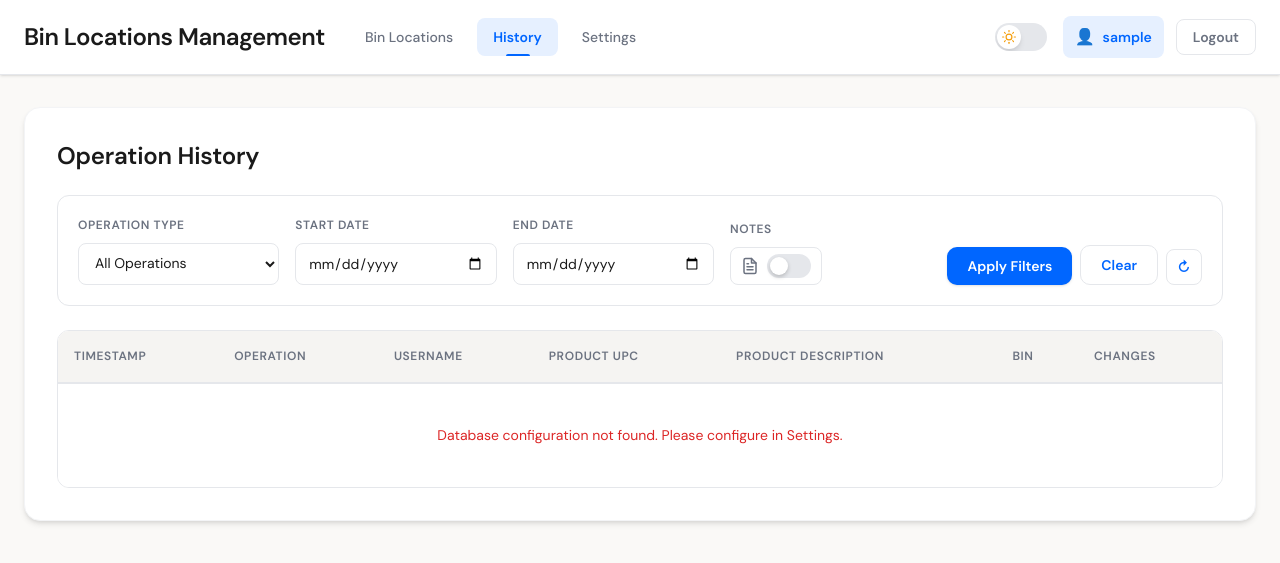
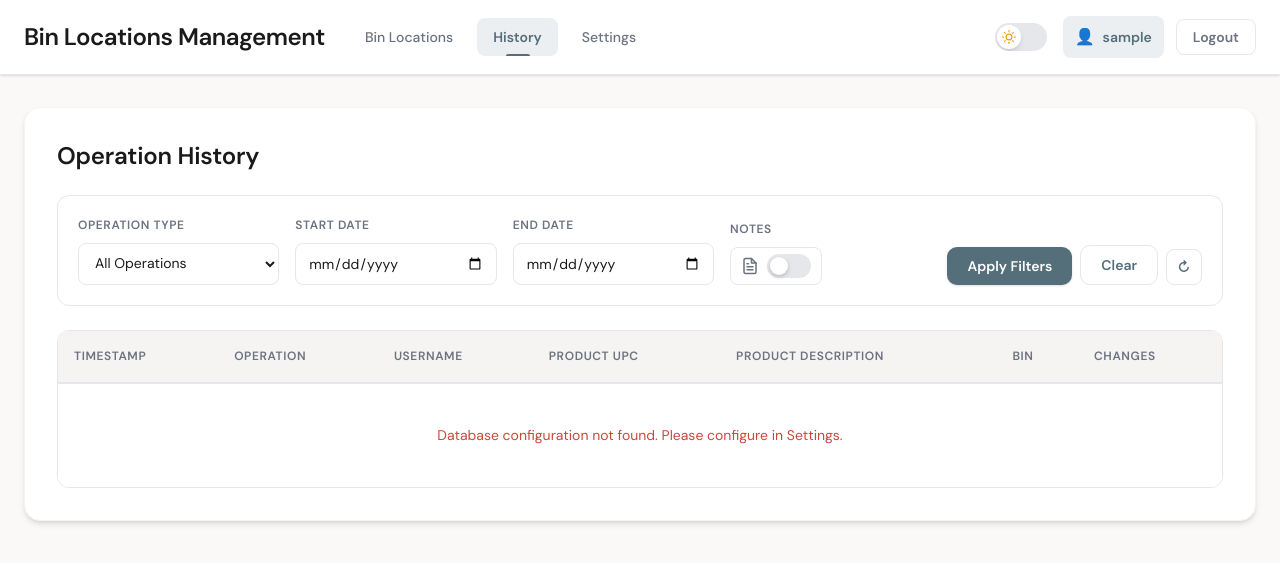
Before and after one commit to ruolez/bin-locations, a Flask app: page /history in a window 1280 px wide. Shown: the top 563 px of the page. Run offline with Flask 3, Linux system fonts and the light colour scheme; the visitor is signed in with stand-in values (Sample User, id 1); data that the repository does not hold is empty.

Commit message:
feat: implement slate-cyan professional palette for light mode
Complete visual consistency between light and dark modes:

Light Mode Colors:
- Primary: #546e7a (slate blue-gray) - industrial professionalism
- Success: #00897b (rich teal) - warehouse-appropriate
- Error: #c64a3a (terracotta-red) - serious, earthy
- Warning: #f9a825 (honey gold) - warm, visible
- Info: #1e88e5 (steel blue) - vibrant, clear
- Focus: #546e7a (slate) - consistent with primary

Benefits:
- Perfect consistency with dark mode color families
- Same color meanings across both themes
- Reduces cognitive load for users switching modes
- Professional industrial aesthetic
- Unique brand identity (not generic blue)
- WCAG AAA accessibility maintained

Both light and dark modes now use the Slate-Cyan Professional palette,
optimized for warehouse/logistics environments with extended viewing comfort.

🤖 Generated with Claude Code (https://claude.com/claude-code)

Co-Authored-By: Claude <noreply@anthropic.com>

```diff
--- a/app/static/css/style.css
+++ b/app/static/css/style.css
@@ -12,13 +12,13 @@
    ============================================================================ */
 
 :root {
-  /* Light Theme - 2025 Enterprise Professional Palette */
-
-  /* Primary Brand Colors - Blue palette for trust and professionalism */
-  --primary: #0066ff;
-  --primary-hover: #0052cc;
-  --primary-light: #e6f0ff;
-  --primary-dark: #003d99;
+  /* Light Theme - 2025 Slate-Cyan Professional Palette */
+
+  /* Primary Brand Colors - Slate blue-gray for industrial professionalism */
+  --primary: #546e7a;
+  --primary-hover: #455a64;
+  --primary-light: #eceff1;
+  --primary-dark: #37474f;
 
   /* Backgrounds - Warm off-white for reduced eye strain */
   --background: #faf9f7;
@@ -38,22 +38,22 @@
   --outline-light: #f3f4f6;
   --outline-hover: #d1d5db;
 
-  /* Semantic Colors - Optimized for light backgrounds */
-  --error: #dc2626;
-  --error-light: #fef2f2;
-  --error-hover: #b91c1c;
-  --success: #059669;
-  --success-light: #ecfdf5;
-  --success-hover: #047857;
-  --warning: #f59e0b;
-  --warning-light: #fffbeb;
-  --warning-hover: #d97706;
-  --info: #0284c7;
-  --info-light: #f0f9ff;
-
-  /* Focus Indicators - High contrast for keyboard navigation */
-  --focus: #0066ff;
-  --focus-ring: 0 0 0 3px rgba(0, 102, 255, 0.3);
+  /* Semantic Colors - Slate-Cyan industrial palette for light backgrounds */
+  --error: #c64a3a;
+  --error-light: #ffebe9;
+  --error-hover: #a83829;
+  --success: #00897b;
+  --success-light: #e0f2f1;
+  --success-hover: #00695c;
+  --warning: #f9a825;
+  --warning-light: #fff8e1;
+  --warning-hover: #f57f17;
+  --info: #1e88e5;
+  --info-light: #e3f2fd;
+
+  /* Focus Indicators - Slate blue-gray for consistency */
+  --focus: #546e7a;
+  --focus-ring: 0 0 0 3px rgba(84, 110, 122, 0.3);
 
   /* Shadows - Soft and realistic */
   --shadow-xs: 0 1px 2px 0 rgba(0, 0, 0, 0.05);
```
